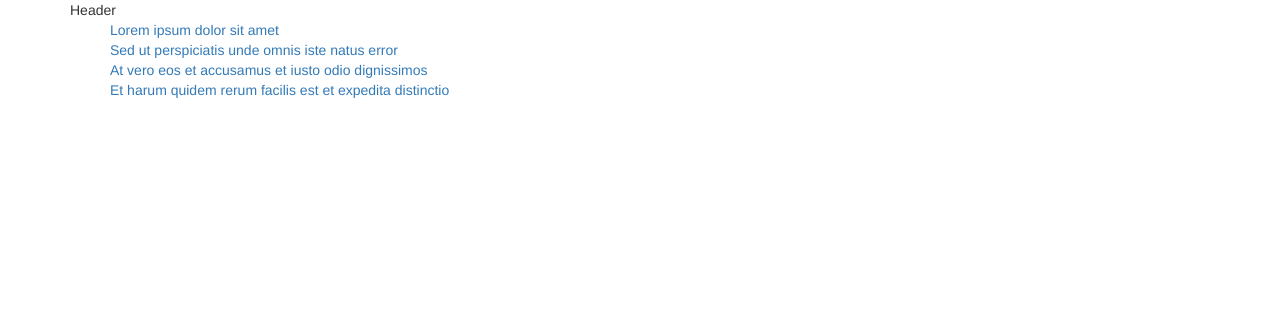
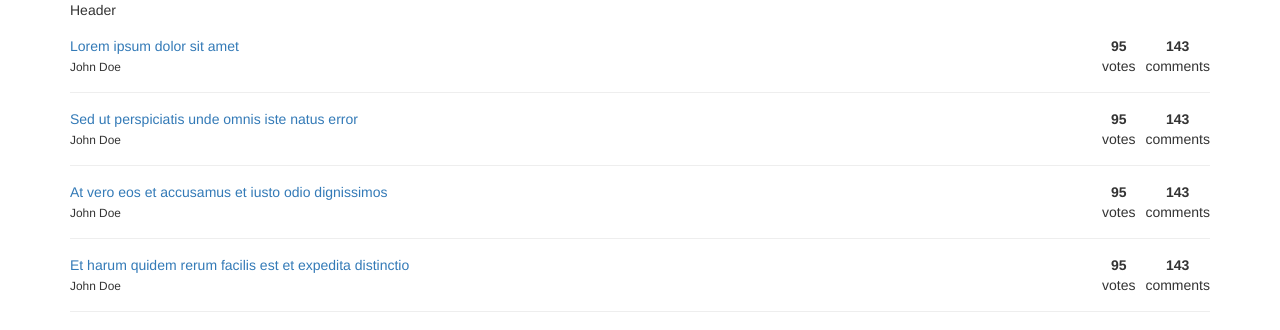
Before and after one commit to green-leaves/universal-react, a React app: page / in a window 1280 px wide. Built offline with nearby package versions, Linux system fonts and the light colour scheme.

Commit message:
Thread link style

```diff
--- a/public/index.css
+++ b/public/index.css
@@ -5,3 +5,18 @@
 body {
   background: #eee;
 }
+
+.thread-container {
+  padding: 16px 0;
+  border-bottom: 1px solid #eee;
+}
+
+.thread-info {
+  display: inline-block;
+}
+
+.thread-count {
+  float: right;
+  text-align: center;
+  margin-left: 10px;
+}
--- a/src/components/ThreadLink/ThreadLink.js
+++ b/src/components/ThreadLink/ThreadLink.js
@@ -3,10 +3,26 @@ import {Link} from 'react-router';
 
 
 class ThreadLink extends React.Component {
+
     render() {
-        return(
-            <div>
-                <Link to={`/thread/${this.props.id}`}>{this.props.title}</Link>
+        return (
+            <div className="thread-container">
+                <div className="thread-info">
+                    <Link className={this.props.className} to={`/thread/${this.props.id}`}>
+                        <span className="">{this.props.title}</span>
+                    </Link>
+                    <div>
+                        <small>John Doe</small>
+                    </div>
+                </div>
+                <div className="thread-count">
+                    <strong>143</strong>
+                    <div>comments</div>
+                </div>
+                <div className="thread-count">
+                    <strong>95</strong>
+                    <div>votes</div>
+                </div>
             </div>
         )
     }
--- a/src/modules/Home/Home.js
+++ b/src/modules/Home/Home.js
@@ -3,15 +3,41 @@ import ThreadLink from '../../components/ThreadLink/ThreadLink';
 
 
 class Home extends React.Component {
+
+    constructor() {
+        super();
+        this.state = {threads: [], text: ''};
+    }
+
+    componentWillMount() {
+        console.log('Before Home Loading');
+        this.state.threads = [
+            {
+                id : "1",
+                title: "Lorem ipsum dolor sit amet"
+            },
+            {
+                id : "2",
+                title: "Sed ut perspiciatis unde omnis iste natus error"
+            },
+            {
+                id : "3",
+                title: "At vero eos et accusamus et iusto odio dignissimos"
+            },
+            {
+                id : "4",
+                title: "Et harum quidem rerum facilis est et expedita distinctio"
+            },
+        ];
+    }
+
+
     render() {
         return (
-            <div>
-                <ul>
-                    <ThreadLink id="1" title="Lorem ipsum dolor sit amet"></ThreadLink>
-                    <ThreadLink id="2" title="Sed ut perspiciatis unde omnis iste natus error"></ThreadLink>
-                    <ThreadLink id="3" title="At vero eos et accusamus et iusto odio dignissimos"></ThreadLink>
-                    <ThreadLink id="4" title="Et harum quidem rerum facilis est et expedita distinctio"></ThreadLink>
-                </ul>
+            <div className="">
+                {this.state.threads.map(thread => (
+                    <ThreadLink className="" key={thread.id} id={thread.id} title={thread.title}></ThreadLink>
+                ))}
             </div>
         )
     }
--- a/src/modules/Thread/Thread.js
+++ b/src/modules/Thread/Thread.js
@@ -3,7 +3,6 @@ import React from 'react';
 
 class Thread extends React.Component {
     render() {
-        console.log(this.props.params.threadId);
         return (
             <div>
                 <div>Thread Id: {this.props.params.threadId}</div>
```
Also changed, not shown: package.json (+1 -7 lines).
